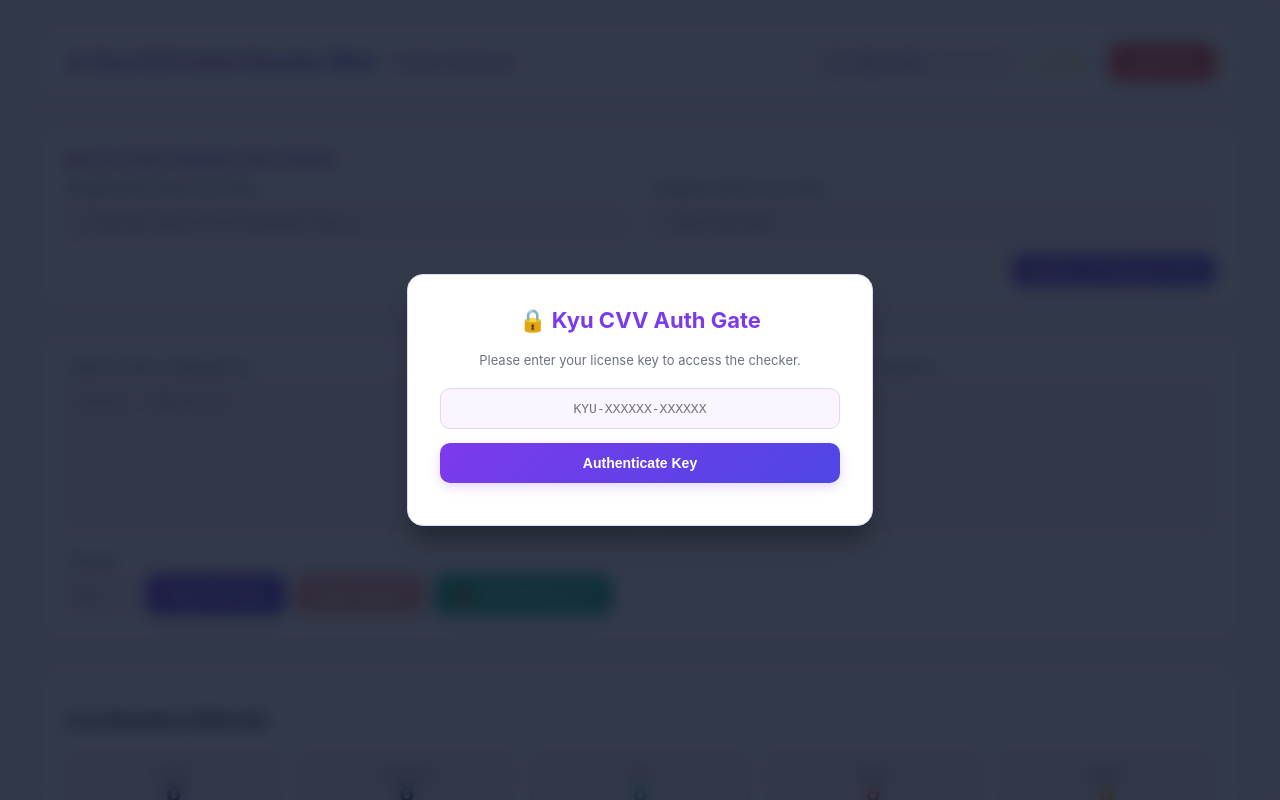
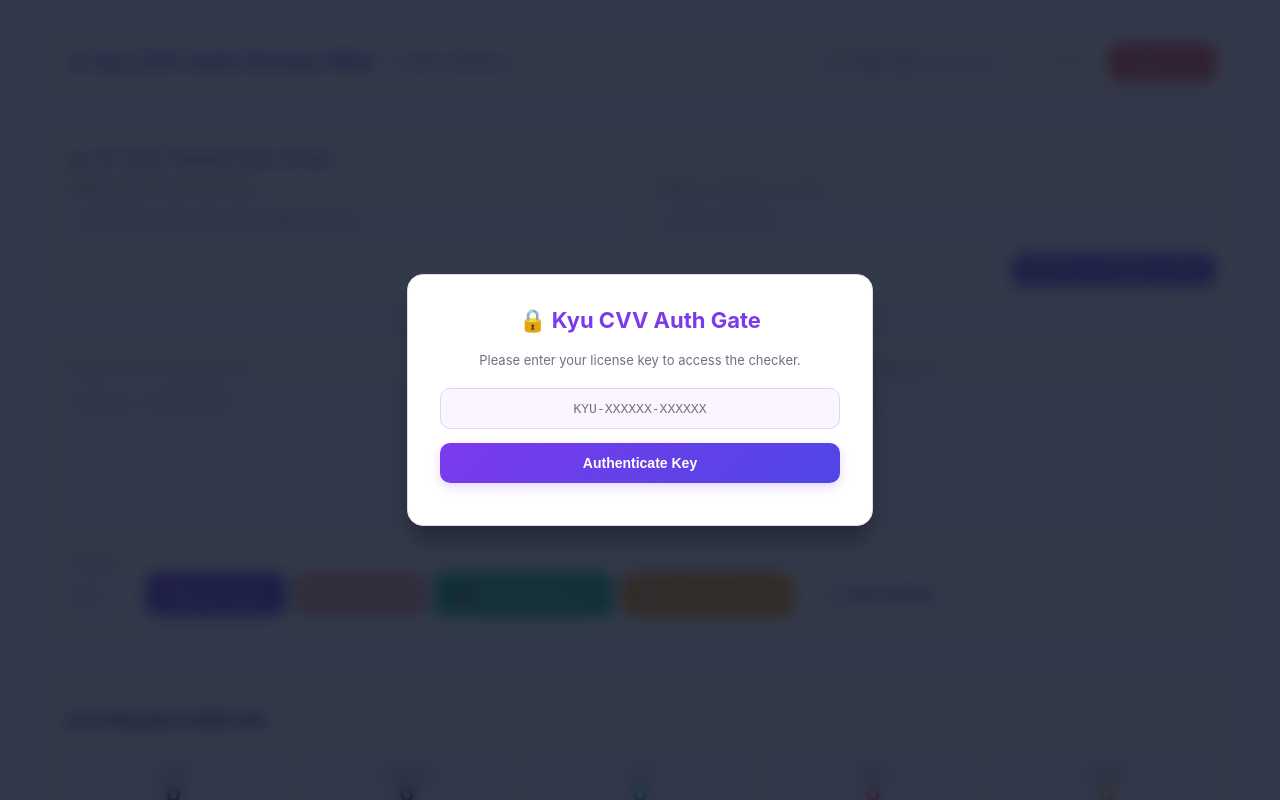
Before and after one commit to piemai/kyu-auth-api, a Flask app: page /checker in a window 1280 px wide. Run offline with Flask 3, Linux system fonts and the light colour scheme.

Commit message:
Update checker.html

```diff
--- a/templates/checker.html
+++ b/templates/checker.html
@@ -119,6 +119,7 @@
 
         .btn-danger { background: var(--danger-color); box-shadow: 0 4px 12px rgba(239, 68, 68, 0.2); }
         .btn-success { background: var(--success-color); box-shadow: 0 4px 12px rgba(16, 185, 129, 0.2); }
+        .btn-warning { background: var(--warning-color); color: white; box-shadow: 0 4px 12px rgba(245, 158, 11, 0.2); }
         .btn-secondary { background: transparent; color: var(--text-color); border: 1px solid var(--border-color); box-shadow: none; }
         .btn-secondary:hover { background-color: var(--code-bg); }
 
@@ -208,10 +209,12 @@
                     <label for="threadsInput">Threads</label>
                     <input type="number" id="threadsInput" min="1" max="50" value="15">
                 </div>
-                <div style="display: flex; gap: 10px; margin-top: 18px;">
+                <div style="display: flex; gap: 10px; margin-top: 18px; flex-wrap: wrap;">
                     <button id="startBtn" onclick="startChecking()">Start Checking</button>
                     <button id="stopBtn" class="btn-danger" onclick="stopChecking()" disabled>Stop Checker</button>
                     <button class="btn-success" onclick="exportLiveCards()">📥 Download live.txt</button>
+                    <button class="btn-warning" onclick="copyAllLiveCards()">📋 Copy Live Cards</button>
+                    <button class="btn-secondary" onclick="clearResults()">🗑️ Clear Results</button>
                 </div>
             </div>
         </div>
@@ -261,6 +264,15 @@
         let isLifetime = false;
         let heartbeatTimer = null;
         let secondTicker = null;
+        let liveCardsList = [];
+
+        // HISTORY BACK-BUTTON GUARD
+        history.pushState(null, null, window.location.href);
+        window.addEventListener('popstate', function (event) {
+            if (sessionStorage.getItem('kyu_verified_key') !== null) {
+                history.pushState(null, null, window.location.href);
+            }
+        });
 
         function getDeviceId() {
             return navigator.userAgent + navigator.language + screen.width;
@@ -469,6 +481,29 @@
             return `<span class="bin-tag">${fallbackScheme}</span><br><small>Unknown Bank, 🌐 Unknown</small>`;
         }
 
+        function copyAllLiveCards() {
+            if (liveCardsList.length === 0) {
+                alert('No live cards to copy yet!');
+                return;
+            }
+            navigator.clipboard.writeText(liveCardsList.join('\n')).then(() => {
+                alert(`Copied ${liveCardsList.length} live card(s) to clipboard!`);
+            }).catch(() => {
+                alert('Failed to copy to clipboard.');
+            });
+        }
+
+        function clearResults() {
+            liveCardsList = [];
+            document.getElementById('statTotal').innerText = '0';
+            document.getElementById('statChecked').innerText = '0';
+            document.getElementById('statLive').innerText = '0';
+            document.getElementById('statDead').innerText = '0';
+            document.getElementById('statError').innerText = '0';
+            document.getElementById('proxyStatusBanner').innerText = '';
+            document.getElementById('resultsTable').innerHTML = '<tr><td colspan="4" style="text-align: center; color: var(--text-muted);">No cards checked yet.</td></tr>';
+        }
+
         function startChecking() {
             if (pollTimer) {
                 clearInterval(pollTimer);
@@ -482,6 +517,7 @@
 
             if (!cards) { alert('Please enter at least one card!'); return; }
 
+            liveCardsList = [];
             document.getElementById('statTotal').innerText = cards.split('\n').filter(Boolean).length;
             document.getElementById('statChecked').innerText = '0';
             document.getElementById('statLive').innerText = '0';
@@ -553,8 +589,12 @@
             if (tbody.querySelector('td[colspan]')) { tbody.innerHTML = ''; }
 
             let badgeClass = 'badge-error';
-            if (data.code === 0) badgeClass = 'badge-live';
-            else if (data.code === 1) badgeClass = 'badge-dead';
+            if (data.code === 0) {
+                badgeClass = 'badge-live';
+                liveCardsList.push(`${data.card} | ${data.detail}`);
+            } else if (data.code === 1) {
+                badgeClass = 'badge-dead';
+            }
 
             const binHtml = formatBinCell(data.card, data.bin_info);
 
```
